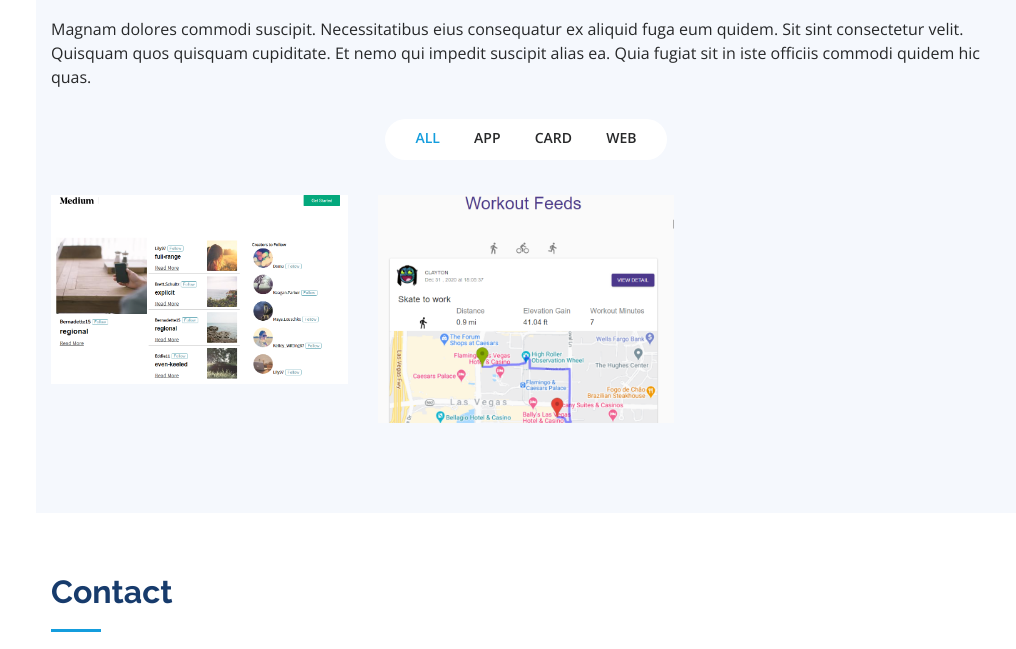
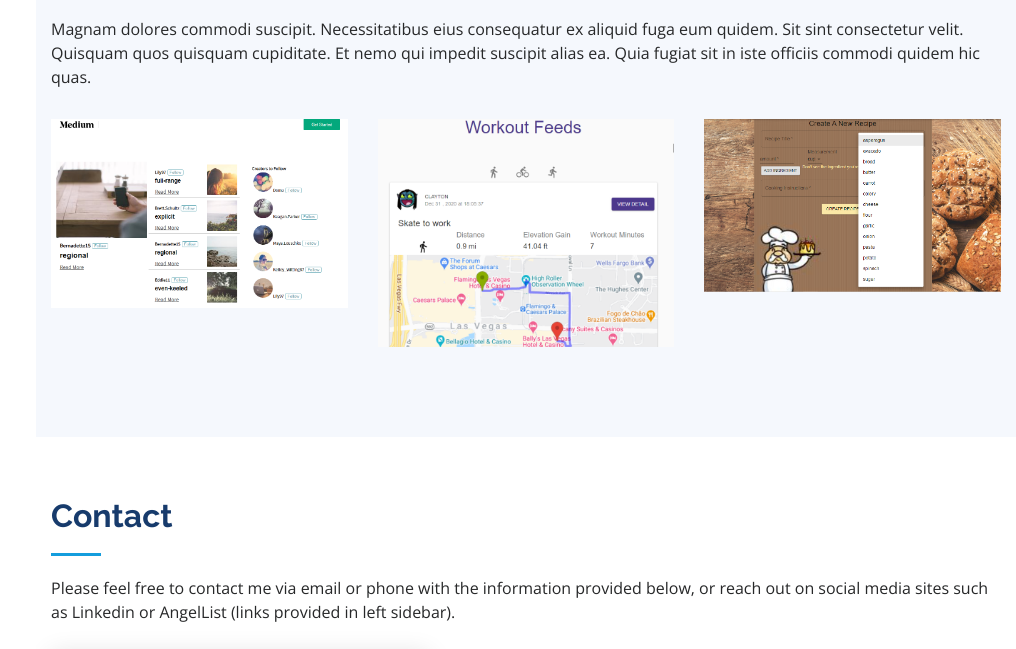
Before and after one commit to Beaukenny/beaukenny.github.io, a plain HTML site: page index.html in a window 1280 px wide. Shown: the part 1516-2165 px from the top of the page, without its empty margins (264-1280 px from the left). Drawn offline with nearby package versions, Linux system fonts and the light colour scheme.

Commit message:
quick fix

```diff
--- a/index.html
+++ b/index.html
@@ -331,7 +331,7 @@
           <p>Magnam dolores commodi suscipit. Necessitatibus eius consequatur ex aliquid fuga eum quidem. Sit sint consectetur velit. Quisquam quos quisquam cupiditate. Et nemo qui impedit suscipit alias ea. Quia fugiat sit in iste officiis commodi quidem hic quas.</p>
         </div>
 
-        <div class="row" data-aos="fade-up">
+        <!-- <div class="row" data-aos="fade-up">
           <div class="col-lg-12 d-flex justify-content-center">
             <ul id="portfolio-flters">
               <li data-filter="*" class="filter-active">All</li>
@@ -340,7 +340,7 @@
               <li data-filter=".filter-web">Web</li>
             </ul>
           </div>
-        </div>
+        </div> -->
 
         <div class="row portfolio-container" data-aos="fade-up" data-aos-delay="100">
 
@@ -362,13 +362,14 @@
                 <a href="https://aa-cadence.herokuapp.com/" title="Go To Website"><i class="bx bx-link"></i></a>
               </div>
             </div>
+          </div>
 
           <div class="col-lg-4 col-md-6 portfolio-item filter-app">
             <div class="portfolio-wrap">
               <img src="assets/img/brokechef1.PNG" class="img-fluid" alt="">
               <div class="portfolio-links">
                 <a href="assets/img/brokechef2.PNG" data-gall="portfolioGallery" class="venobox" title="App 2"><i class="bx bx-plus"></i></a>
-                <a href="https://thebrokechef.herokuapp.com/" title="Go To Website><i class="bx bx-link"></i></a>
+                <a href="https://thebrokechef.herokuapp.com/" title="Go To Website"><i class="bx bx-link"></i></a>
               </div>
             </div>
           </div>
```
